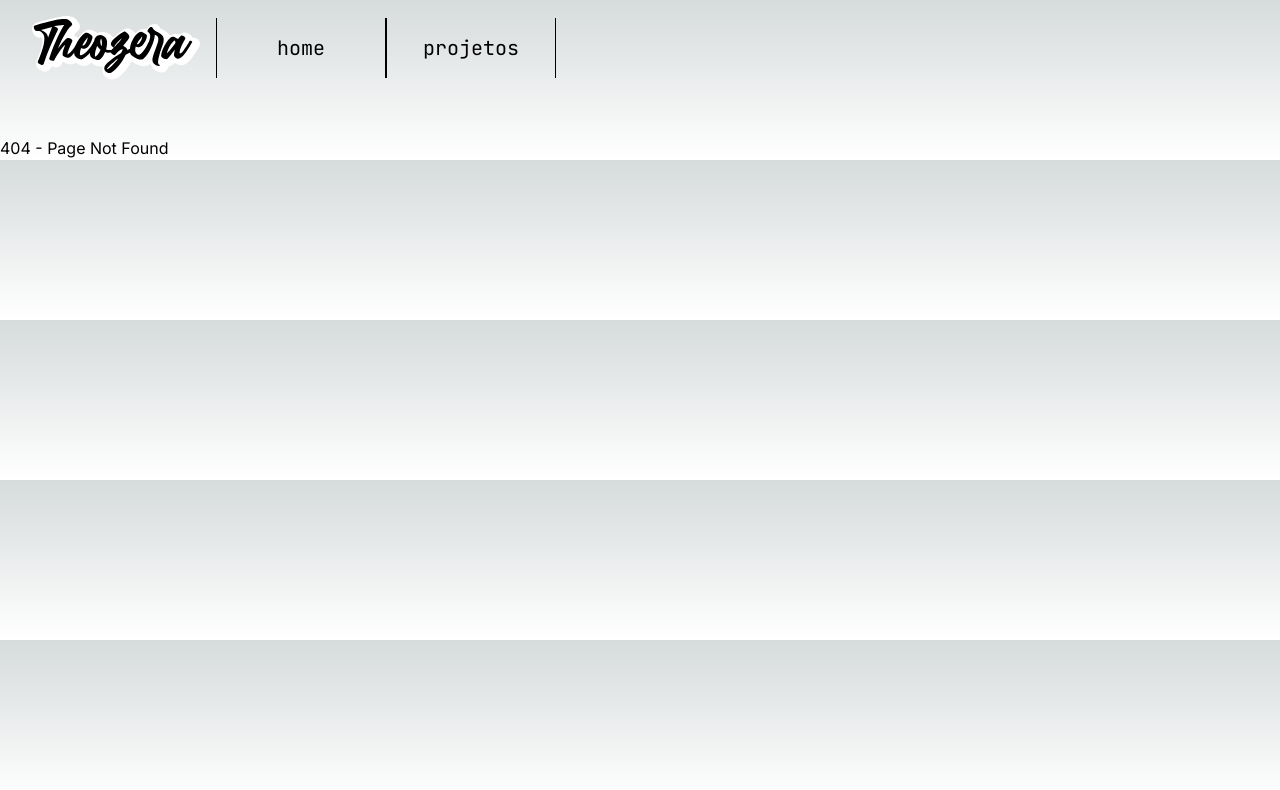
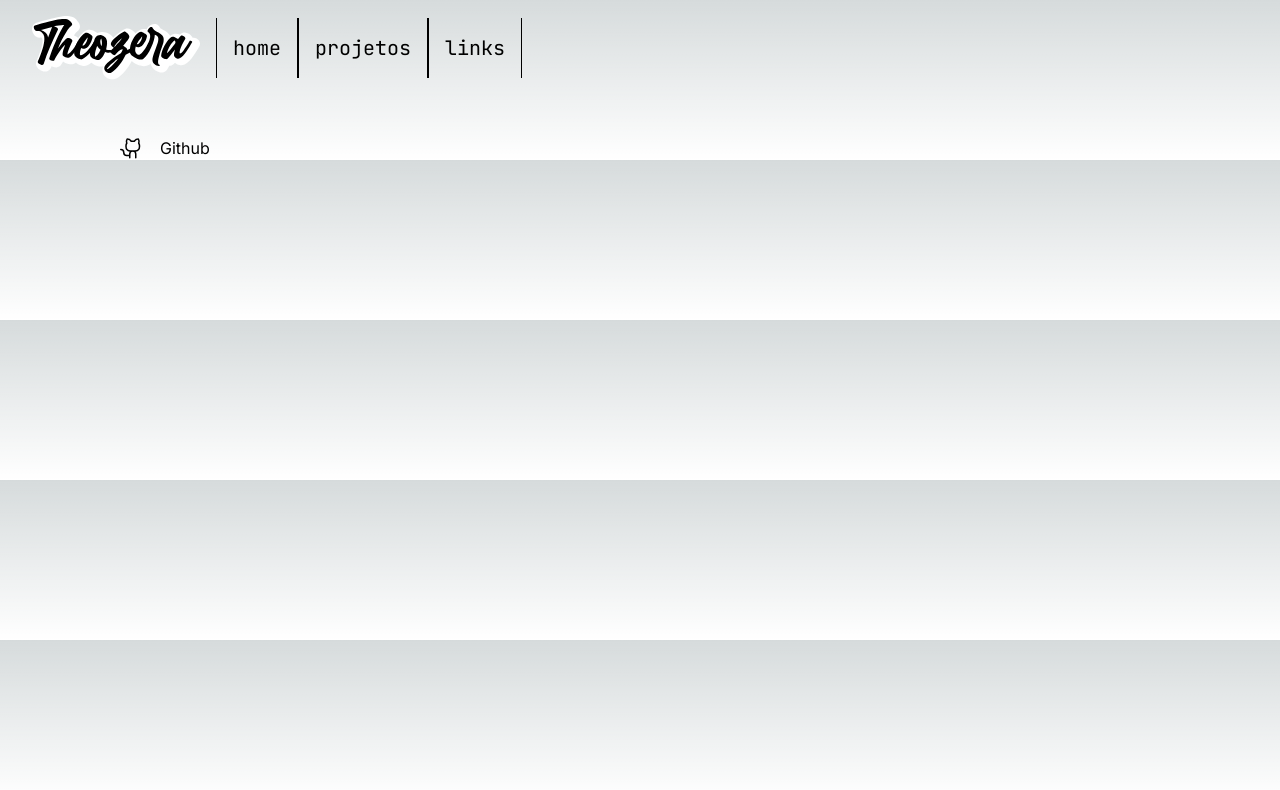
Before and after one commit to theogandara/theozera-site, a Next.js app: page /links in a window 1280 px wide. Before the commit this address had no page. Shown: the top 790 px of the page. Built offline with nearby package versions, Linux system fonts and the light colour scheme.

Commit message:
Feat: added links page

```diff
--- a/package.json
+++ b/package.json
@@ -9,6 +9,7 @@
     "lint": "next lint"
   },
   "dependencies": {
+    "@phosphor-icons/react": "^2.1.5",
     "framer-motion": "^10.14.0",
     "next": "14.2.3",
     "react": "^18",
--- a/src/app/layout.tsx
+++ b/src/app/layout.tsx
@@ -13,6 +13,7 @@ export const metadata: Metadata = {
 const items = [
   { name: "home", url: "/" },
   { name: "projetos", url: "/projects" },
+  { name: "links", url: "/links" },
 ];
 
 export default function RootLayout({
--- /dev/null
+++ b/src/app/links/page.tsx
@@ -0,0 +1,31 @@
+"use client";
+
+import { GithubLogo } from "@phosphor-icons/react";
+import Link from "next/link";
+
+export default function Links() {
+  const links = [
+    {
+      name: "Github",
+      url: "https://www.github.com/theogandara",
+      icon: <GithubLogo size={24} />,
+    },
+  ];
+
+  return (
+    <main className="flex flex-col gap-12 pt-0">
+      <div className="w-[260px] sm:w-[520px] lg:w-[1040px] flex flex-wrap mx-auto">
+        <ul>
+          {links.map((link) => (
+            <li key={link.url}>
+              <Link target="_blank" href={link.url} className="flex gap-4">
+                <span>{link.icon}</span>
+                <span>{link.name}</span>
+              </Link>
+            </li>
+          ))}
+        </ul>
+      </div>
+    </main>
+  );
+}
--- a/src/components/Header.tsx
+++ b/src/components/Header.tsx
@@ -1,14 +1,14 @@
 import Link from "next/link";
 import Logo from "./Logo";
 
-interface NavProps {
+interface HeaderProps {
   items: {
     name: string;
     url: string;
   }[];
 }
 
-export default function Header(props: NavProps) {
+export default function Header(props: HeaderProps) {
   return (
     <div className="flex w-full px-8 py-4 mb-10">
       <div className="flex flex-col sm:flex-row items-center mx-auto justify-between w-full gap-4">
@@ -20,7 +20,7 @@ export default function Header(props: NavProps) {
           {props.items.map((item) => (
             <Link key={item.url} href={item.url}>
               <p
-                className={`font-jet w-[170px] h-full p-4 text-center border-x border-[#000] text-xl`}
+                className={`font-jet h-full p-4 text-center border-x border-[#000] text-xl`}
               >
                 {item.name}
               </p>
```
Also changed, not shown: 1 other file (tests, documents, lock files or other folders).
